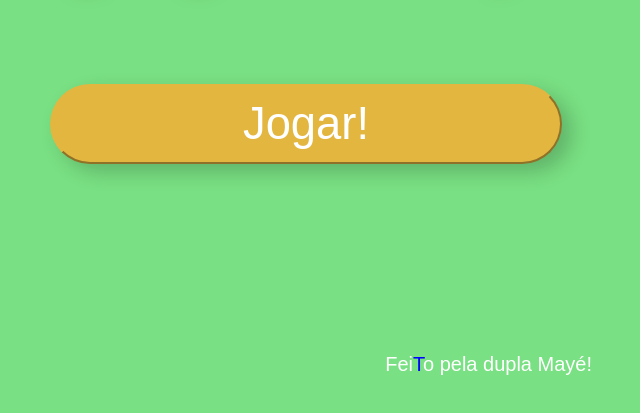
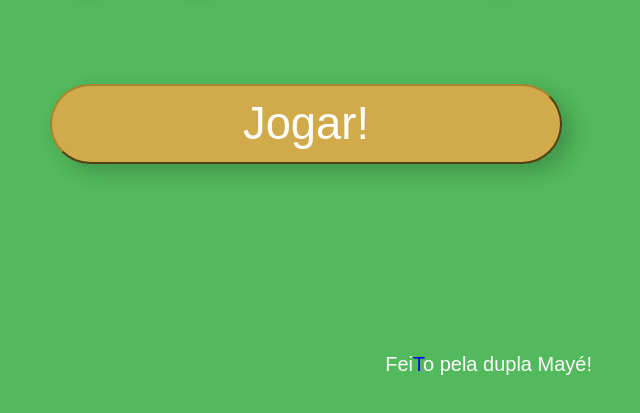
Before and after one commit to may-falexandre/yay, a plain HTML site: page index.html in a window 1280 px wide. Shown: the part 259-672 px from the top of the page, without its empty margins (334-974 px from the left). Drawn offline with Linux system fonts and the light colour scheme.

Commit message:
<style>: arrumano cores

```diff
--- a/style.css
+++ b/style.css
@@ -49,7 +49,7 @@ body {
     height: 100vh;
     font-family: Arial, sans-serif;
     text-align: center;
-    background-color: #79E083;
+    background-color: #52b95c;
 }
 
 #welcome-screen {
@@ -84,11 +84,11 @@ body {
 }
 
 #welcome-screen button, .question-container button, #game-over button {
-    background-color: #E3B640;
+    background-color: #d1ab4a;
     margin: 30px;
     border-radius: 168px;
     box-shadow: 10px 8px 20px rgba(0, 0, 0, 0.2);
-    border-color: #E3B640;
+    border-color: #a7842e;
 }
 
 .welcome {
```
